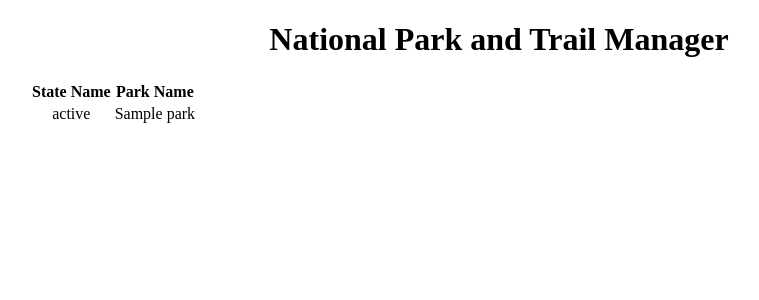
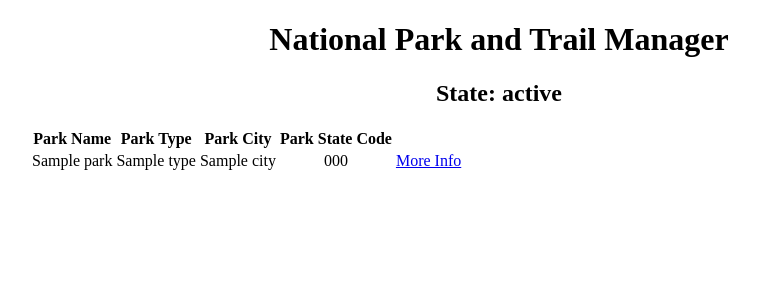
Before and after one commit to KJTempas/hiking_national_parks, a Flask app: template application/Templates/park_list.html in a window 1280 px wide. Shown: the top 300 px of the page, without its empty margins (141-900 px from the left). Run offline with Flask 2, Linux system fonts and the light colour scheme; the template is opened without the code that fills it: most values are stand-ins (such as "Sample title", 1, 10 or a date in 2020).

Commit message:
WIP:building trail and weather info hyperlink

```diff
--- a/application/Templates/park_list.html
+++ b/application/Templates/park_list.html
@@ -11,20 +11,28 @@
     <h1>National Park and Trail Manager</h1>
 
     {% if park_list %}
+    <h2>State: {{state}}</h2>
         <table>
             <tr>
-                <th>State Name</th>
                 <th>Park Name</th>
+                <th>Park Type</th>
+                <th>Park City</th>
+                <th>Park State Code</th>
             </tr>
             {% for park in park_list %}
                 <tr>
-                    <td>{{state}}</td>
-                    <td>{{park}}</td>
+                    <td>{{park['name']}}</td>
+                    <td>{{park['type']}}</td>
+                    <td>{{park['city']}}</td>
+                    <td>{{park['state_code']}}</td>
+                    <td>
+                        <a href="/moreinfo/{{park}}">More Info</a>
+                    </td>
                 </tr>
             {% endfor %}
         </table>
     {% else %}
-        <p>No Parks</p>
+        <p>No Parks available at {{state}}</p>
     {% endif %}
 
 </div>
--- a/application/api_calls/natlParks_api.py
+++ b/application/api_calls/natlParks_api.py
@@ -4,12 +4,9 @@ import logging
 from dotenv import load_dotenv
 from .state_name_and_code import us_state_abbrev
 
-from . import state_name_and_code as state_obj
-
 load_dotenv('application/.env')
 
 NTL_PARK_KEY = os.environ.get('NATLPARKS_KEY')
-print(NTL_PARK_KEY)
 API_URL = 'https://developer.nps.gov/api/v1/parks'
 
 # Logger
@@ -41,19 +38,26 @@ def get_response(state):
 
 
 def get_info(data):
+    #
+
     park_list = list()
     list_of_parks = data['data']
     for park in list_of_parks:
-        parkName = park['fullName']
-        lat = park['latitude']
-        longitude = park['longitude']
-        designation = park['designation']
-        city = park['addresses'][0]['city']
-        stateCode = park['addresses'][0]['stateCode']
-        print(parkName)
-        print(park_list)
-        park_list.append(parkName)
+        park_list_w_info = dict()
+        # parkName = park['fullName']
+        # lat = park['latitude']
+        # longitude = park['longitude']
+        # designation = park['designation']
+        # city = park['addresses'][0]['city']
+        # stateCode = park['addresses'][0]['stateCode']
+        park_list_w_info['name'] = park['fullName']
+        park_list_w_info['lat'] = park['latitude']
+        park_list_w_info['lon'] = park['longitude']
+        park_list_w_info['type'] = park['designation']
+        park_list_w_info['city'] = park['addresses'][0]['city']
+        park_list_w_info['state_code'] = park['addresses'][0]['stateCode']
+        park_list.append(park_list_w_info)
+
+
 
     return park_list
-    # print(
-    #     f'{parkName}, located in {city}, {stateCode}, is a {designation}.')  # '; a few activities {list_of_act[0:5]} Image caption: {image_caption} Location: latitude {lat} and longitude{longitude}  \n')
--- a/application/app.py
+++ b/application/app.py
@@ -8,18 +8,8 @@ app = Flask(__name__)
 @app.route('/', methods=['GET'])
 def home():
     state_list = natlParks_api.get_all_state_name()
-    test_name = request.args.get('states')
 
-    # if request.method == 'GET':
-    #     test_name = request.args.get('states')
-    #     print(test_name)
-    #     return render_template(redirect('/'), states=state_list, test=test_name)
-    # else:
-    #
-
-    return render_template('index.html', states=state_list, test=test_name)
-
-
+    return render_template('index.html', states=state_list)
 
 
 @app.route('/parks', methods=['GET'])
@@ -30,6 +20,8 @@ def show_national_park():
     park_list = natlParks_api.get_response(user_input_1.lower())
     return render_template('park_list.html', park_list=park_list, state=user_input_1)
 
+# @app.route('/moreinfo/')
+
 
 if __name__ == "__main__":
     app.run(debug=True)
```
Also changed, not shown: application/Templates/hikes_weather.html (added, +19 -0 lines), application/Templates/index.html (+1 -12 lines), application/api_calls/state_name_and_code.py (line endings or trailing spaces).
